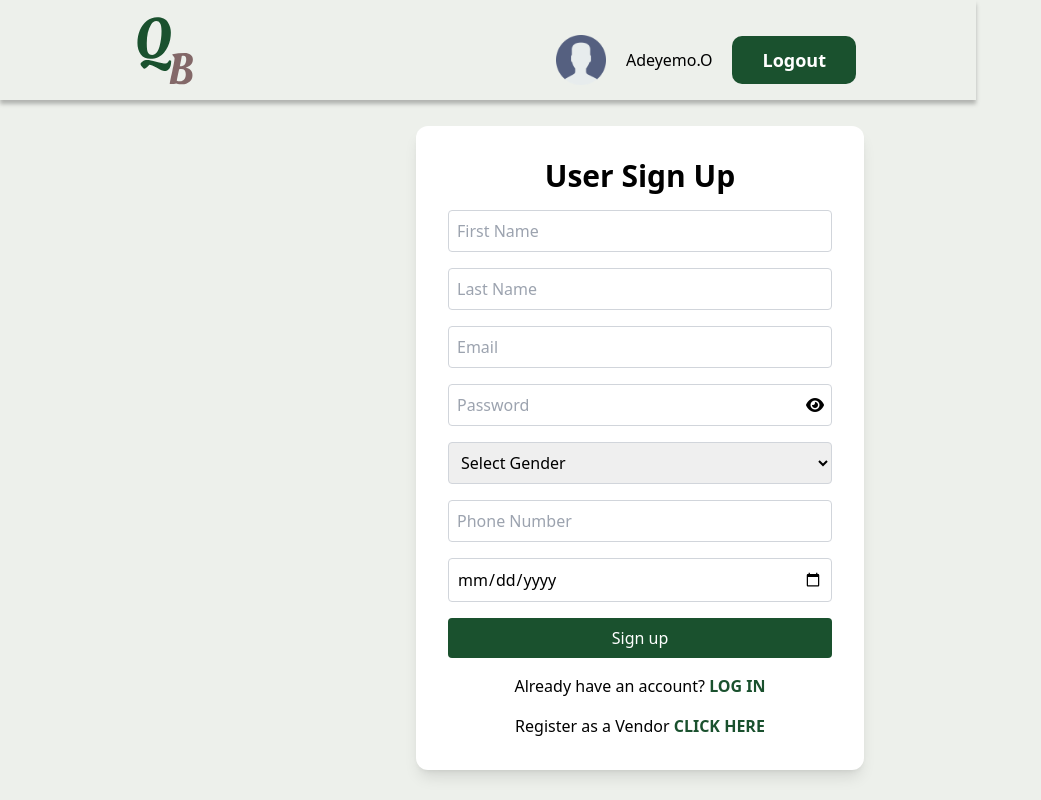
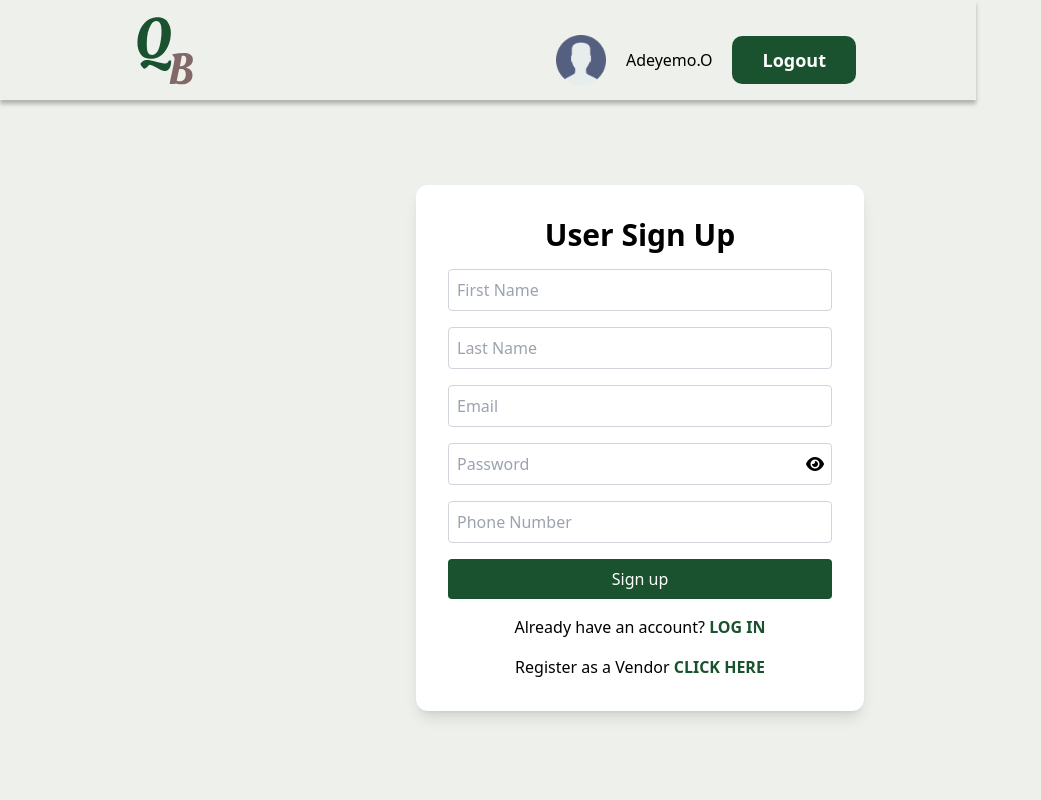
Before and after one commit to decadevs/live-project-frontend-2-quick-bite-frontend, a React (Vite) app in the folder client/: page /register in a window 1280 px wide. Shown: the top 800 px of the page, without its empty margins (0-1041 px from the left). Built offline with nearby package versions, Linux system fonts and the light colour scheme.

Commit message:
modified all needed

```diff
--- a/client/src/components/userLogin.tsx
+++ b/client/src/components/userLogin.tsx
@@ -42,10 +42,8 @@ const LoginForm = () => {
             <div className="w-full max-w-md p-8 bg-white rounded-xl shadow-lg">
                 <h2 className="text-2xl font-bold mb-4">User Login</h2>
                 <div className="mb-4">
-                    <label htmlFor="email" className="block font-medium">
-                        Email
-                    </label>
                     <input
+                        placeholder='Email'
                         type="text"
                         id="email"
                         className="w-full p-2 border rounded"
--- a/client/src/components/userSignup.tsx
+++ b/client/src/components/userSignup.tsx
@@ -45,15 +45,6 @@ const SignupForm = () => {
         } catch (error) {
             console.error(error);
         }
-    };
-
-    const handleGenderChange = (e: ChangeEvent<HTMLSelectElement>) => {
-        const selectedGender = e.target.value;
-        setUser((prevUser) => ({
-            ...prevUser,
-            gender: selectedGender,
-            otherGender: selectedGender === 'other' ? '' : prevUser.otherGender,
-        }));
     };
 
     const handleTogglePasswordVisibility = () => {
@@ -121,31 +112,11 @@ const SignupForm = () => {
                             one special character, and one number.
                         </p>
                     )}
-                    <select
-                        className="w-full p-2 border border-gray-300 rounded mb-4"
-                        name="gender"
-                        value={user.gender}
-                        onChange={handleGenderChange}
-                        required
-                    >
-                        <option value="">Select Gender</option>
-                        <option value="male">Male</option>
-                        <option value="female">Female</option>
-                    </select>
                     <input
                         type="text"
                         placeholder="Phone Number"
                         name="phoneNumber"
                         value={user.phoneNumber}
-                        onChange={handleChange}
-                        className="w-full p-2 border border-gray-300 rounded mb-4"
-                        required
-                    />
-                    <input
-                        type="date"
-                        placeholder="Date of Birth"
-                        name="DOB"
-                        value={user.DOB}
                         onChange={handleChange}
                         className="w-full p-2 border border-gray-300 rounded mb-4"
                         required
@@ -170,7 +141,7 @@ const SignupForm = () => {
                 </p>
                 <p className="text-black text-center mt-4">
                     Register as a Vendor{' '}
-                    <RouterLink to="/vendorlogin" className="text-deepBlue font-bold">
+                    <RouterLink to="/verifyVendor" className="text-deepBlue font-bold">
                         Click Here
                     </RouterLink>
                 </p>
```
